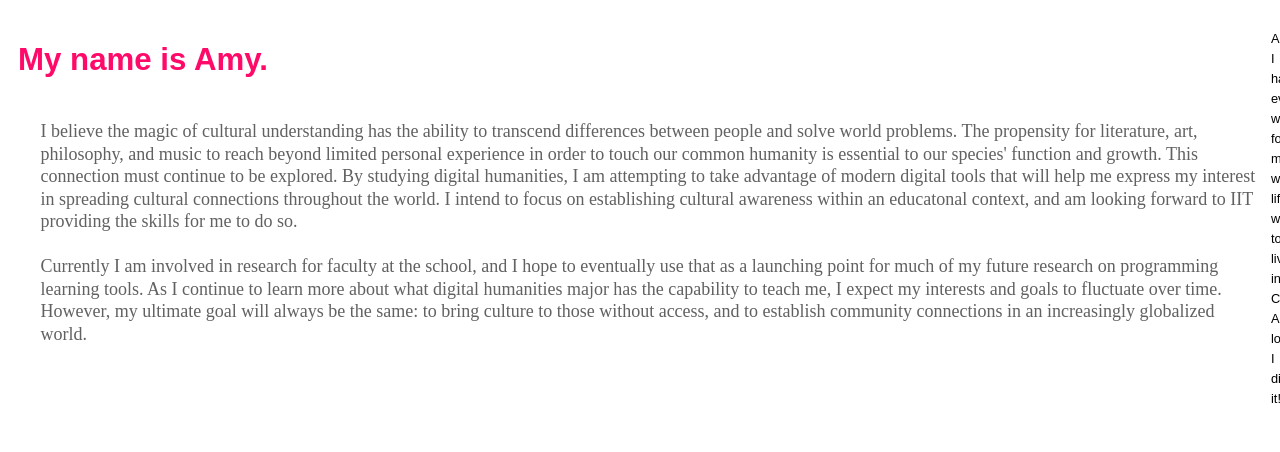
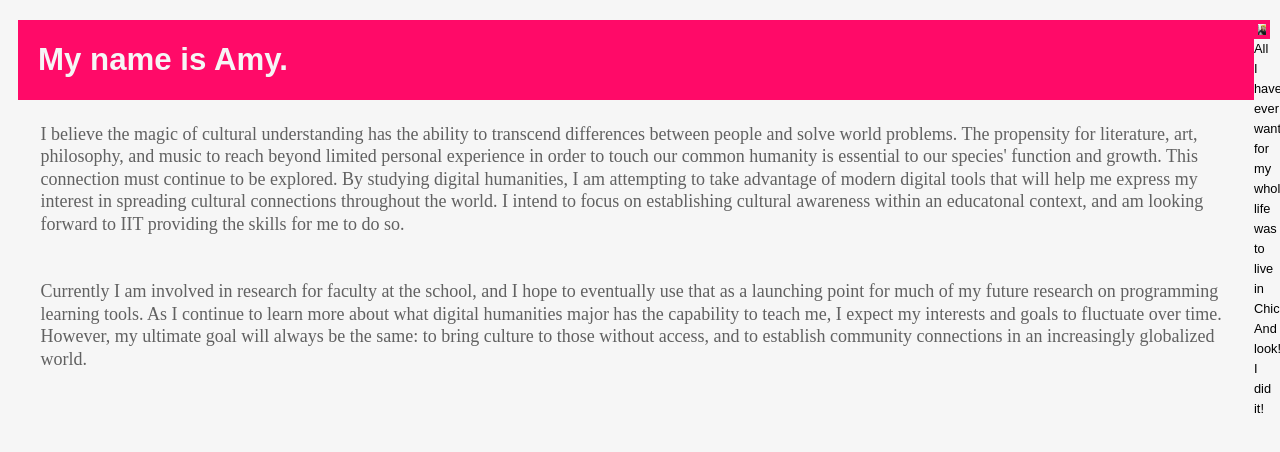
Before and after one commit to kaminalu/SinglePage, a plain HTML site: page index.html in a window 1280 px wide. Shown: the top 452 px of the page. Drawn offline with Linux system fonts and the light colour scheme.

Commit message:
changed background and text colors

```diff
--- a/screen.css
+++ b/screen.css
@@ -56,12 +56,13 @@ table {
 body {
   font-family: sans-serif;
   color: black;
+  background-color: #f6f6f6;
   font-size: 1em; /* 18px/18px = 1 */
   line-height: 1.25em; /* 22.5px / 18px */
   padding-top: 1.25em; /* 22.5px / 18px */
   padding-bottom: 1.25em; /* 22.5px / 18px */
   padding-left: 1.125em; /* 4:5 ratio on baseline */
-  padding-right: 0.5625em; /* half the 4:5 ratio */
+  padding-right: 1.125em; /* 4:5 ratio on baseline */
   text-size-adjust: 100%;
 }
 
@@ -69,10 +70,12 @@ h1 {
   font-size: 1.953111111111111em; /* 35.156 / 18px */
   line-height: 1.2800091022869495; /* 22.5px * 2 / 35.156 */
   padding-top: 0.6400045511434748em; /* 22.5px / 35.156 */
-  padding-bottom: 1.2800091022869495em; /* 22.5px * 2 / 35.156 */
-  color: #ff0a68; /* www.hexcolortool.com */
+  padding-bottom: 0.6400045511434748em; /* 22.5px / 35.156 */
+  padding-left: 0.6400045511434748em; /* 22.5px / 35.156 */
+  color: #f6f6f6; /* www.hexcolortool.com */
   font-family: sans-serif;
   font-weight: bold;
+  background-color: #ff0a68;
 }
 
 p {
@@ -80,6 +83,7 @@ p {
   color: #616161; /* www.hexcolortool.com */
   font-size: 1.125em; /* 18px/16px = 1.125 */
   line-height: 1.25em; /* 22.5px / 18px */
+  padding-top: 1.25em; /* 22.5px / 18px */
   padding-left: 1.25em; /* 4:5 ratio on baseline */
   padding-right: 0.5625em; /* half the 4:5 ratio */
   padding-bottom: 1.25em; /* 22.5px / 18px */
@@ -88,7 +92,7 @@ p {
 img {
   display: block;
   max-width: 100%;
-  padding-bottom: 0.5625em; /* half the 4:5 ratio */
+  border: 0.28125em solid #ff0a68;
 }
 
 @media screen and (min-width: 33.333333333333336em) /* don't know how Stolley got this figure */ {
@@ -113,7 +117,7 @@ img {
     position: static;
     display: flex;
   }
-  .flexbox section {
+  .flexbox div {
     flex-grow: 3;
     order: 1;
   }
```
